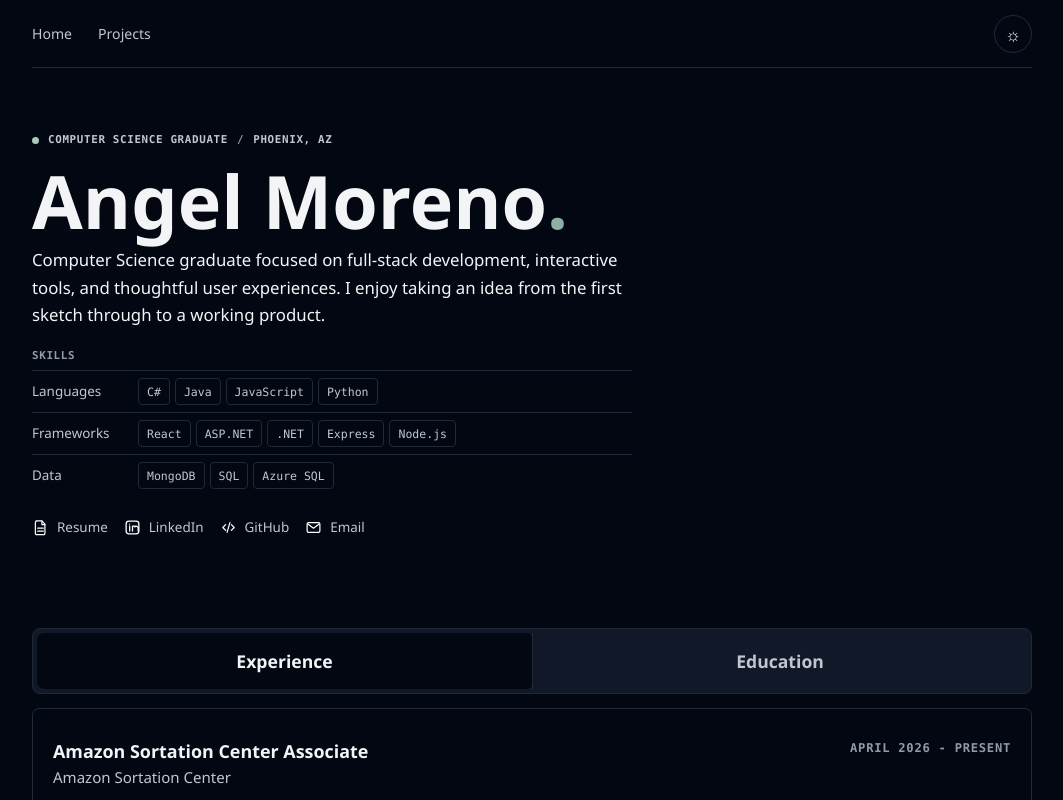
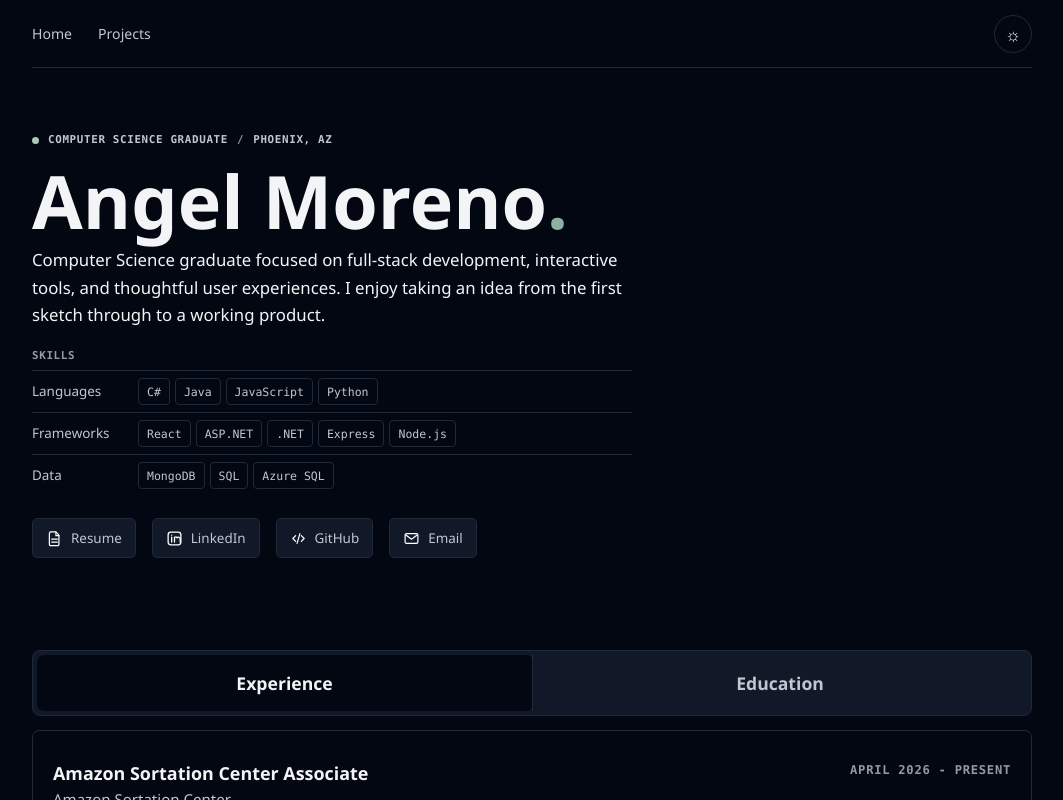
Before and after one commit to AngelMoreno24/Personal-Website, a React (Create React App) app in the folder personal-website/: page / in a window 1280 px wide. Shown: the top 800 px of the page, without its empty margins (108-1171 px from the left). Built offline with nearby package versions, Linux system fonts and the light colour scheme.

Commit message:
updated resume

```diff
--- a/personal-website/src/App.js
+++ b/personal-website/src/App.js
@@ -240,7 +240,7 @@ function App() {
             ) : (
               <article className="education-entry">
                 <div className="education-mark">
-                  <img src="/icons/asu-mark.svg" alt="Arizona State University" />
+                  <img src="https://encrypted-tbn0.gstatic.com/images?q=tbn:ANd9GcQKwOCPrdaLUxg8uoKcsydcqQOgWbhBPekdbWVnwp1IjQ&s=10" alt="Arizona State University" />
                 </div>
                 <div className="education-content">
                   <div className="education-heading">
--- a/personal-website/src/Portfolio.css
+++ b/personal-website/src/Portfolio.css
@@ -215,7 +215,18 @@ button:focus-visible {
   transition: color 160ms ease;
 }
 
+.hero-links a {
+  min-height: 40px;
+  padding: 0 13px;
+  border: 1px solid var(--line);
+  border-radius: 5px;
+  background: var(--surface);
+  transition: color 160ms ease, background-color 160ms ease, border-color 160ms ease;
+}
+
 .hero-links a:hover {
+  border-color: var(--accent-strong);
+  background: var(--surface-hover);
   color: var(--text);
 }
 
```
Also changed, not shown: personal-website/public/icons/asu-mark.PNG (added), 1 other file (tests, documents, lock files or other folders).
